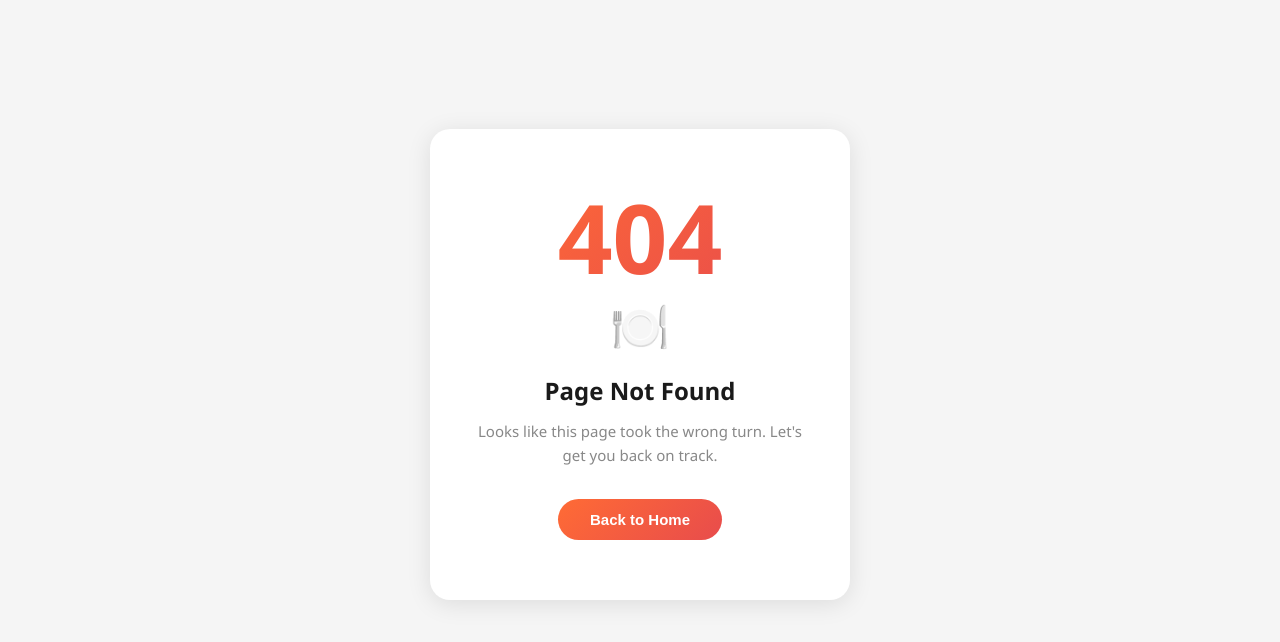
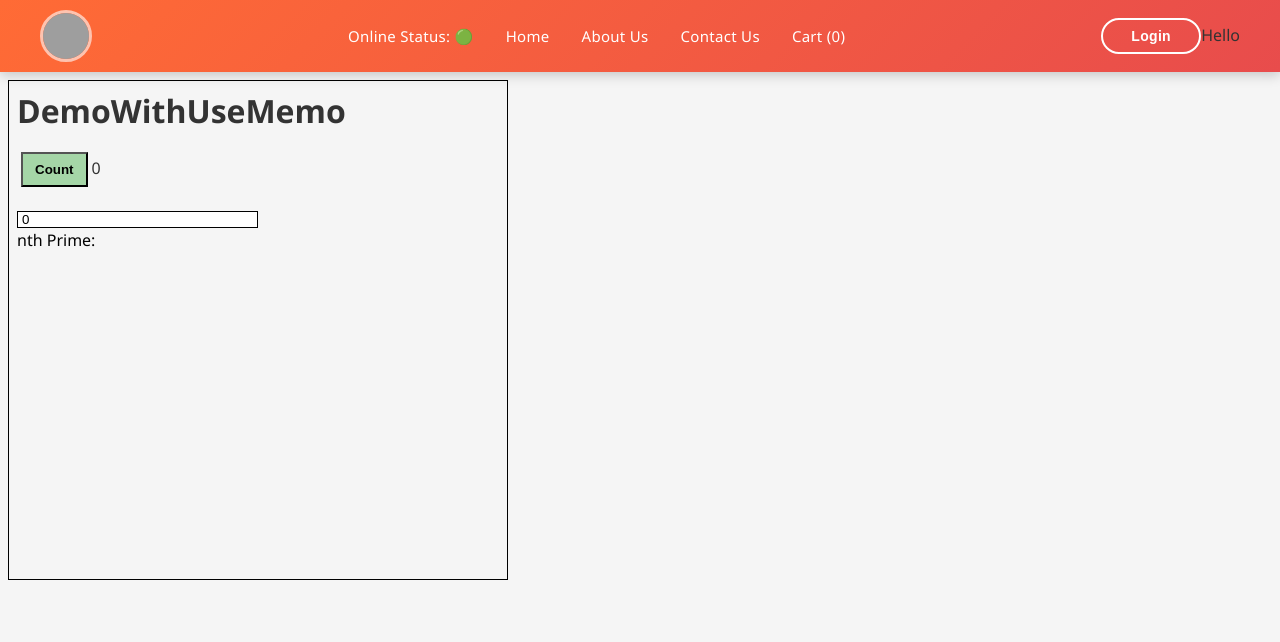
Before and after one commit to CodeRAFCE/react-sessions, a React (Vite) app: page /test-useMemo in a window 1280 px wide. Before the commit this address had no page. Shown: the top 642 px of the page. Built offline with nearby package versions, Linux system fonts and the light colour scheme; grey boxes are pictures that could not be loaded.

Commit message:
feat: Understanding DemoWithUseMemo component and findNthPrime utility function

```diff
--- a/index.css
+++ b/index.css
@@ -1,5 +1,7 @@
 /* ── Reset & Base ─────────────────────────────────────── */
-*, *::before, *::after {
+*,
+*::before,
+*::after {
   box-sizing: border-box;
   margin: 0;
   padding: 0;
@@ -141,7 +143,9 @@ body {
   font-weight: 600;
   border: none;
   cursor: pointer;
-  transition: filter 0.2s, transform 0.1s;
+  transition:
+    filter 0.2s,
+    transform 0.1s;
   letter-spacing: 0.3px;
 }
 
@@ -176,7 +180,9 @@ body {
   border-radius: 14px;
   overflow: hidden;
   box-shadow: 0 2px 10px rgba(0, 0, 0, 0.08);
-  transition: transform 0.22s ease, box-shadow 0.22s ease;
+  transition:
+    transform 0.22s ease,
+    box-shadow 0.22s ease;
   cursor: pointer;
 }
 
@@ -201,7 +207,7 @@ body {
   bottom: 0;
   left: 0;
   right: 0;
-  background: linear-gradient(to top, rgba(0,0,0,0.75), transparent);
+  background: linear-gradient(to top, rgba(0, 0, 0, 0.75), transparent);
   color: #fff;
   padding: 8px 10px 6px;
   font-size: 13px;
@@ -293,7 +299,11 @@ body {
   border-radius: 50px;
   cursor: pointer;
   border: 2px solid #ff6b35;
-  transition: filter 0.2s, transform 0.1s, background 0.2s, color 0.2s;
+  transition:
+    filter 0.2s,
+    transform 0.1s,
+    background 0.2s,
+    color 0.2s;
   letter-spacing: 0.3px;
 }
 
@@ -333,8 +343,12 @@ body {
 
 /* ── Shimmer Skeleton ─────────────────────────────────── */
 @keyframes shimmer {
-  0%   { background-position: -400px 0; }
-  100% { background-position: 400px 0; }
+  0% {
+    background-position: -400px 0;
+  }
+  100% {
+    background-position: 400px 0;
+  }
 }
 
 .shimmer {
@@ -389,7 +403,7 @@ body {
   width: 60px;
 }
 
-.no-results{
+.no-results {
   display: flex;
   flex-direction: column;
   align-items: center;
@@ -411,7 +425,10 @@ body {
   background: transparent;
   color: #fff;
   letter-spacing: 0.3px;
-  transition: background 0.2s, color 0.2s, transform 0.1s;
+  transition:
+    background 0.2s,
+    color 0.2s,
+    transform 0.1s;
 }
 
 .login-btn:hover {
@@ -433,7 +450,9 @@ body {
   box-shadow: 0 4px 20px rgba(0, 0, 0, 0.1);
   text-align: center;
   border-top: 5px solid #ff6b35;
-  transition: transform 0.22s ease, box-shadow 0.22s ease;
+  transition:
+    transform 0.22s ease,
+    box-shadow 0.22s ease;
 }
 
 .user-card:hover {
@@ -665,7 +684,11 @@ body {
   font-weight: 800;
   letter-spacing: 1px;
   cursor: pointer;
-  transition: background 0.18s, color 0.18s, transform 0.12s, box-shadow 0.18s;
+  transition:
+    background 0.18s,
+    color 0.18s,
+    transform 0.12s,
+    box-shadow 0.18s;
   box-shadow: 0 2px 8px rgba(255, 107, 53, 0.15);
 }
 
@@ -715,7 +738,9 @@ body {
   line-height: 1;
   padding: 2px 7px;
   border-radius: 6px;
-  transition: background 0.15s, transform 0.1s;
+  transition:
+    background 0.15s,
+    transform 0.1s;
 }
 
 .qty-counter-btn:hover {
@@ -1018,7 +1043,9 @@ body {
   font-family: inherit;
   color: #333;
   background: #fafafa;
-  transition: border-color 0.2s, box-shadow 0.2s;
+  transition:
+    border-color 0.2s,
+    box-shadow 0.2s;
 }
 
 .contact-form input:focus,
@@ -1043,7 +1070,9 @@ body {
   font-weight: 700;
   cursor: pointer;
   letter-spacing: 0.3px;
-  transition: filter 0.2s, transform 0.1s;
+  transition:
+    filter 0.2s,
+    transform 0.1s;
 }
 
 .contact-form button:hover {
@@ -1053,3 +1082,34 @@ body {
 .contact-form button:active {
   transform: scale(0.97);
 }
+
+.demoContainer {
+  width: 500px;
+  height: 500px;
+  padding: 8px;
+  border: 1px solid #000;
+  margin: 8px;
+}
+
+.demoContainerDark {
+  background-color: #1a1a1a;
+  color: #fff;
+}
+.demoInput {
+  border: 1px solid #000;
+  width: 50%;
+  padding-inline: 4px;
+}
+
+.demoPrimeNumber {
+  color: #000;
+}
+
+.demoButton {
+  background-color: #a5d6a7;
+  padding: 8px;
+  padding-inline: 12px;
+  margin: 4px;
+  margin-block: 20px;
+  font-weight: bold;
+}
--- a/src/App.js
+++ b/src/App.js
@@ -14,6 +14,7 @@ const About = lazy(() => import("./pages/About"));
 const Cart = lazy(() => import("./pages/Cart"));
 const Contact = lazy(() => import("./components/Contact"));
 const Challenge = lazy(() => import("./components/Challenge"));
+const DemoWithUseMemo = lazy(() => import("./components/DemoWithUseMemo"));
 
 const AppLayout = () => (
   <Provider store={appStore}>
@@ -48,6 +49,7 @@ const appRouter = createBrowserRouter([
 
       { path: "/restaurant/:resId", Component: RestaurantMenu },
       { path: "/test-useEffect", Component: Challenge },
+      { path: "/test-useMemo", Component: DemoWithUseMemo },
     ],
   },
   { path: "*", Component: NotFound },
--- /dev/null
+++ b/src/components/DemoWithUseMemo.js
@@ -0,0 +1,52 @@
+import { useMemo, useState } from "react";
+import { findNthPrime } from "../utils/helpers";
+
+const DemoWithUseMemo = () => {
+  const [text, setText] = useState(0);
+  const [count, setCount] = useState(0);
+
+  // after 1234567 it took few seconds to execute the result
+  // const prime = () => {
+  //   console.log("Calculating prime numeber off", text);
+  //   return findNthPrime(Number(text));
+  // };
+
+  //Now Each time i click on count button prime() is executed.
+  //Since the prime() execution is heavy after the 6th number the page freezes
+  //Because on each state update the component is re-rendered (Reconciliation process)
+  //Heavier the operation the longer page freeze and causes bad UX
+
+  // Now using useMemo hook to optimize the delay when re-rendering for unwanted state updates
+  // useMemo return a value not a function.
+  // Memoize it only change it when my text changes
+  // This will cutoff when unrelated state get updated
+  const prime = useMemo(() => findNthPrime(Number(text)), [text]);
+
+  return (
+    <div className="demoContainer">
+      <h1>DemoWithUseMemo</h1>
+
+      <div>
+        <button
+          className="demoButton"
+          onClick={() => setCount((prev) => prev + 1)}
+        >
+          Count
+        </button>
+        <span>{count}</span>
+      </div>
+
+      <div>
+        <input
+          className="demoInput"
+          type="number"
+          value={text}
+          onChange={(e) => setText(e.target.value)}
+        />
+      </div>
+      <div className="demoPrimeNumber">nth Prime: {prime}</div>
+    </div>
+  );
+};
+
+export default DemoWithUseMemo;
--- /dev/null
+++ b/src/utils/helpers.js
@@ -0,0 +1,23 @@
+export function findNthPrime(n) {
+  if (n < 1) return null;
+  if (n === 1) return 2;
+
+  let count = 1; // Counted 2
+  let num = 3; // Start checking from 3
+
+  while (count < n) {
+    let isPrime = true;
+    let limit = Math.sqrt(num);
+
+    for (let i = 3; i <= limit; i += 2) {
+      if (num % i === 0) {
+        isPrime = false;
+        break;
+      }
+    }
+
+    if (isPrime) count++;
+    if (count === n) return num;
+    num += 2; // Check next odd number
+  }
+}
```
